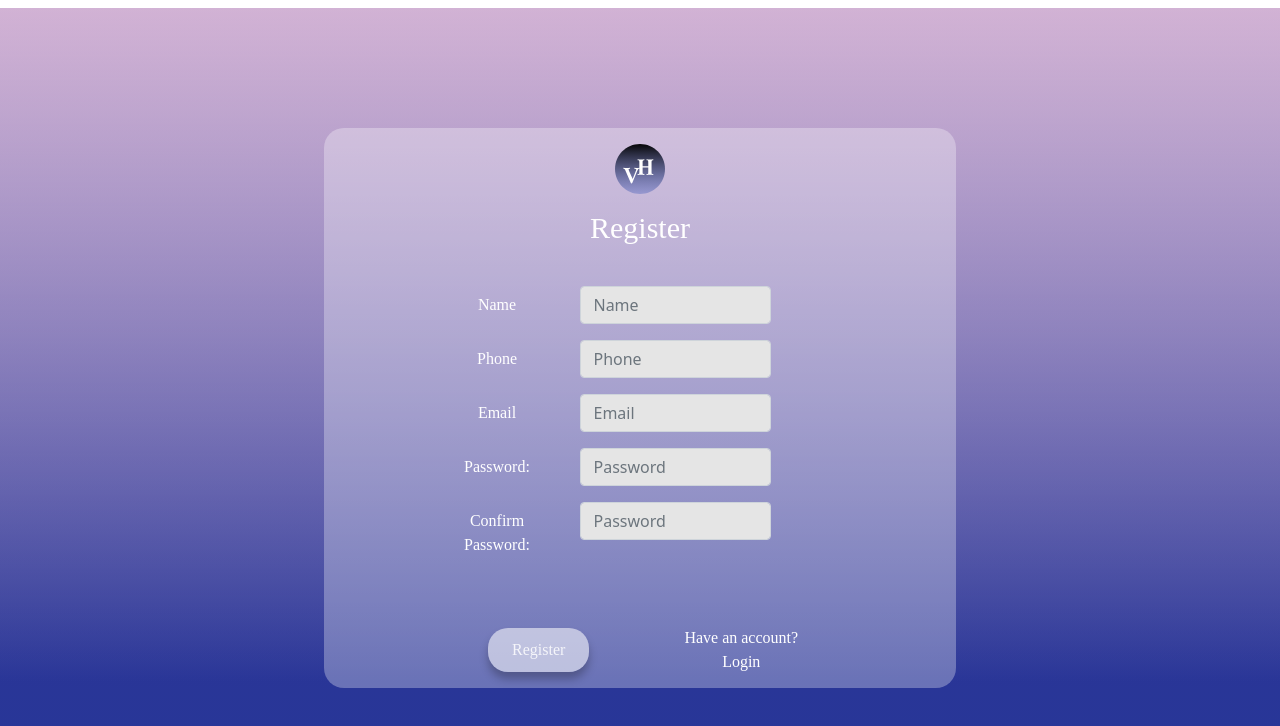
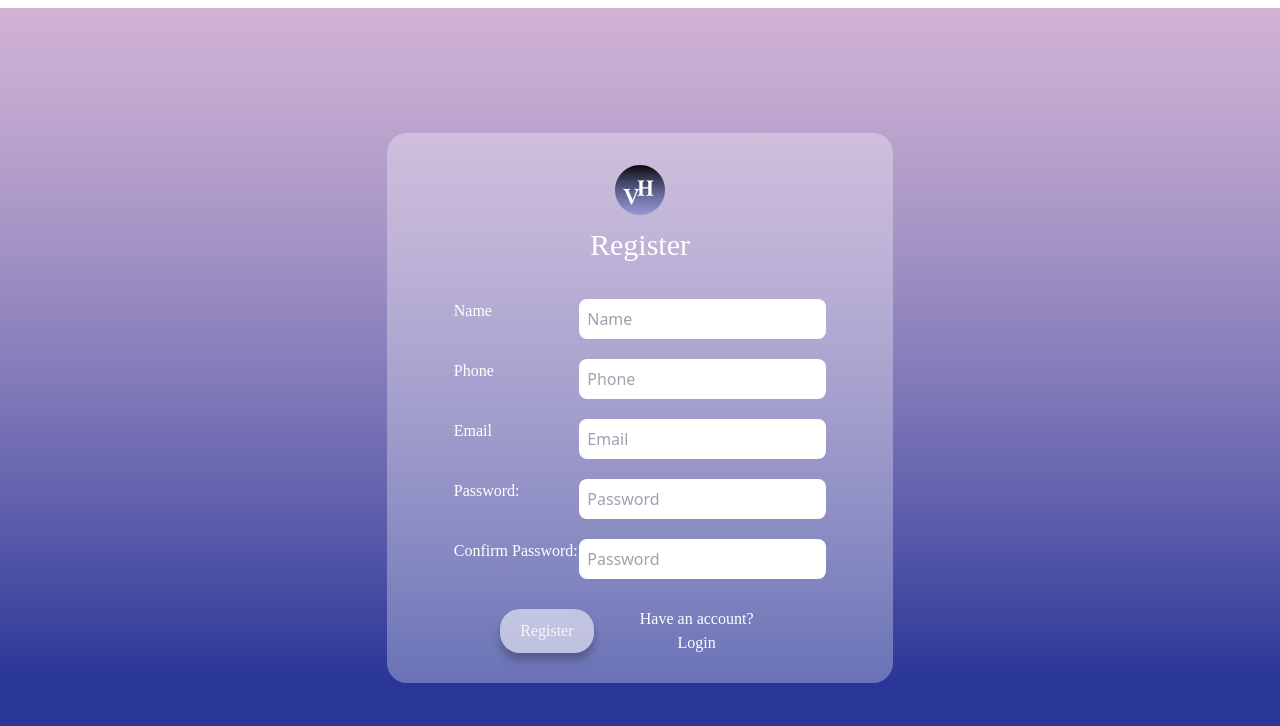
Before and after one commit to Venture-Hub/venturehub-client, a React (Create React App) app: page /register in a window 1280 px wide. Shown: the top 726 px of the page. Built offline with nearby package versions, Linux system fonts and the light colour scheme; a web font is replaced by a local one.

Commit message:
removed bootstrap + added styles

```diff
--- a/package.json
+++ b/package.json
@@ -7,7 +7,6 @@
     "@testing-library/jest-dom": "^5.16.2",
     "@testing-library/react": "^12.1.3",
     "@testing-library/user-event": "^13.5.0",
-    "bootstrap": "^5.1.3",
     "react": "^17.0.2",
     "react-dom": "^17.0.2",
     "react-redux": "^7.2.6",
--- a/src/App.js
+++ b/src/App.js
@@ -1,5 +1,5 @@
 // CSS Global Import
-import 'bootstrap/dist/css/bootstrap.min.css';
+// import 'bootstrap/dist/css/bootstrap.min.css';
 import "./styles/global.css"
 
 // Pages Imports
--- a/src/components/Listing.js
+++ b/src/components/Listing.js
@@ -13,13 +13,12 @@ function Listing({ data, title }) {
             <img src={FILTER} alt="lets filter" className="h-8" />
           </div>
 
-
           {/* Card Box */}
           <div className="mt-16">
             {data.map(element => (
               <div className=" my-3 flex flex-row gap-2 bg-[#C4C4C4] rounded-md">
                 <div className='flex items-center m-2'>
-                  <img src={element.icon} alt="company" className='h-34 rounded-full border' />
+                  <img src={element.icon} alt="company" className='h-24 rounded-full border' />
                 </div>
                 <div className="flex flex-col p-2 rounded-lg">
                   <h3 className='text-lg font-semibold'>{element.name}</h3>
--- a/src/pages/Login.js
+++ b/src/pages/Login.js
@@ -22,28 +22,28 @@ function Login() {
             <img className="h-12 m-2" src={LOGO} alt="Website Logo" />
             <h1 className="quando text-3xl mb-5">Login</h1>
 
-            <form>
-              <div class="form-group row my-3">
+            <form className="w-4/6">
+              <div class="flex flex-row justify-between my-5">
                 <label for="staticEmail" class="col-4 col-form-label playfair">
                   Email
                 </label>
                 <div class="col-6">
                   <input
+                    className="p-2 rounded-lg"
                     type="text"
-                    class="form-control"
                     id="inputEmail"
                     placeholder="Email"
                   />
                 </div>
               </div>
-              <div class="form-group row my-3">
+              <div class="flex flex-row justify-between my-5">
                 <label for="inputPassword" class="col-4 col-form-label playfair">
-                  Password:
+                  Password
                 </label>
                 <div class="col-6">
                   <input
+                    className="p-2 rounded-lg"
                     type="password"
-                    class="form-control"
                     id="inputPassword"
                     placeholder="Password"
                   />
--- a/src/pages/Register.js
+++ b/src/pages/Register.js
@@ -9,71 +9,71 @@ function Register() {
     <div className="gradient">
       <div className="m-2 flexCenter m-full h-full">
         {/* Right Screen */}
-        <div className="col-6 transDiv m-2 flex flex-col justify-center items-center text-center">
+        <div className="p-5 w-2/5 transDiv m-2 flex flex-col justify-center items-center text-center">
           <img className="logo my-3" src={LOGO} alt="Website Logo" />
           <h1 className="quando mb-4 text-3xl">Register</h1>
 
-          <form>
-            <div class="form-group row my-3">
+          <form className="w-4/5">
+            <div class="flex flex-row justify-between my-5">
               <label for="staticName" class="col-4 col-form-label playfair">
                 Name
               </label>
               <div class="col-6">
                 <input
                   type="text"
-                  class="form-control"
+                  className="p-2 rounded-lg"
                   id="inputName"
                   placeholder="Name"
                 />
               </div>
             </div>
-            <div class="form-group row my-3">
+            <div class="flex flex-row justify-between my-5">
               <label for="staticPhone" class="col-4 col-form-label playfair">
                 Phone
               </label>
               <div class="col-6">
                 <input
                   type="text"
-                  class="form-control"
+                  className="p-2 rounded-lg"
                   id="inputPhone"
                   placeholder="Phone"
                 />
               </div>
             </div>
-            <div class="form-group row my-3">
+            <div class="flex flex-row justify-between my-5">
               <label for="staticEmail" class="col-4 col-form-label playfair">
                 Email
               </label>
               <div class="col-6">
                 <input
                   type="text"
-                  class="form-control"
+                  className="p-2 rounded-lg"
                   id="inputEmail"
                   placeholder="Email"
                 />
               </div>
             </div>
-            <div class="form-group row my-3">
+            <div class="flex flex-row justify-between my-5">
               <label for="inputPassword" class="col-4 col-form-label playfair">
                 Password:
               </label>
               <div class="col-6">
                 <input
                   type="password"
-                  class="form-control"
+                  className="p-2 rounded-lg"
                   id="inputPassword"
                   placeholder="Password"
                 />
               </div>
             </div>
-            <div class="form-group row my-3">
+            <div class="flex flex-row justify-between my-5">
               <label for="inputPassword" class="col-4 col-form-label playfair">
                 Confirm Password:
               </label>
               <div class="col-6">
                 <input
                   type="password"
-                  class="form-control"
+                  className="p-2 rounded-lg"
                   id="inputPassword"
                   placeholder="Password"
                 />
@@ -87,7 +87,7 @@ function Register() {
                   Register
                 </button>
               </div>
-              <div className="col-6 flex-col justify-content-center text-center">
+              <div className="w-2/4 flex flex-col justify-center items-center">
                 <Link to="/login">
                   <p className="playfair">Have an account?</p>
                 </Link>
```
Also changed, not shown: 1 other file (tests, documents, lock files or other folders).
